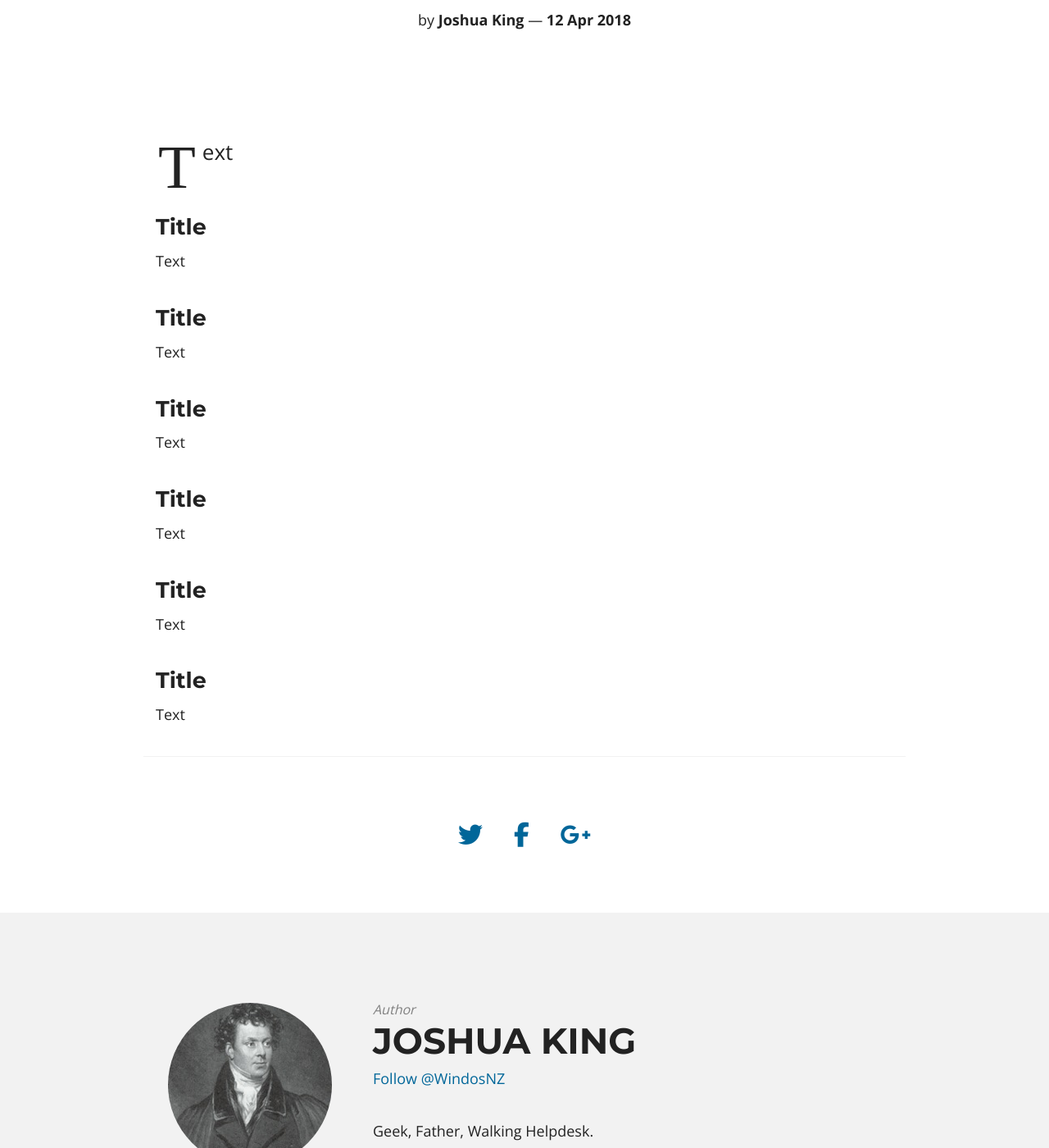
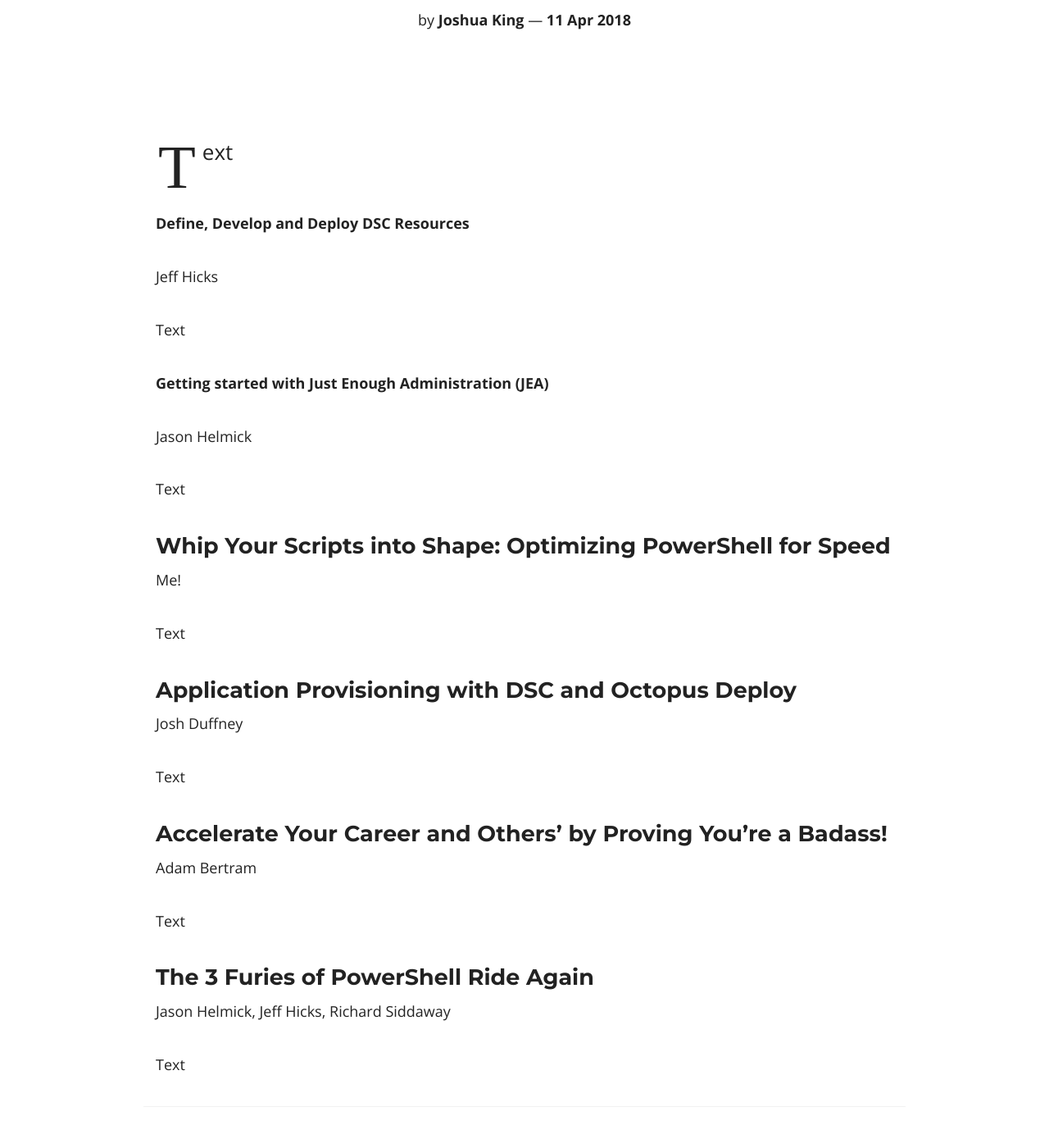
Before and after one commit to Windos/windos.github.io, a Jekyll site: the page built from _posts/2018-04-11-summit2018-day3.md, in a window 1280 px wide and 1400 px high, scrolled down 441 px. Shown: the whole window at 82% size. Built offline with Jekyll 4.4.1, drawn with Linux system fonts in a browser that asks for light colours; nearby versions of some CDN libraries; some web fonts are replaced; our own code applies the rules of GitHub Pages for plain Markdown files; comment, search, counter and statistics services are not loaded.

Commit message:
Filling out the headings

```diff
--- a/_posts/2018-04-11-summit2018-day3.md
+++ b/_posts/2018-04-11-summit2018-day3.md
@@ -1,30 +1,42 @@
 ---
+date: "2018-04-11 21:00:00"
 title: "Day Three of #PSHSummit 2018 - I Did the Thing"
-date: 2018-04-11 21:00:00
 ---
 
 Text
 
-### Title
+**Define, Develop and Deploy DSC Resources**
+
+Jeff Hicks
 
 Text
 
-### Title
+**Getting started with Just Enough Administration (JEA)**
+
+Jason Helmick
 
 Text
 
-### Title
+### Whip Your Scripts into Shape: Optimizing PowerShell for Speed
+
+Me!
 
 Text
 
-### Title
+### Application Provisioning with DSC and Octopus Deploy
+
+Josh Duffney
 
 Text
 
-### Title
+### Accelerate Your Career and Others’ by Proving You’re a Badass!
+
+Adam Bertram
 
 Text
 
-### Title
+### The 3 Furies of PowerShell Ride Again
+
+Jason Helmick, Jeff Hicks, Richard Siddaway
 
 Text
```
